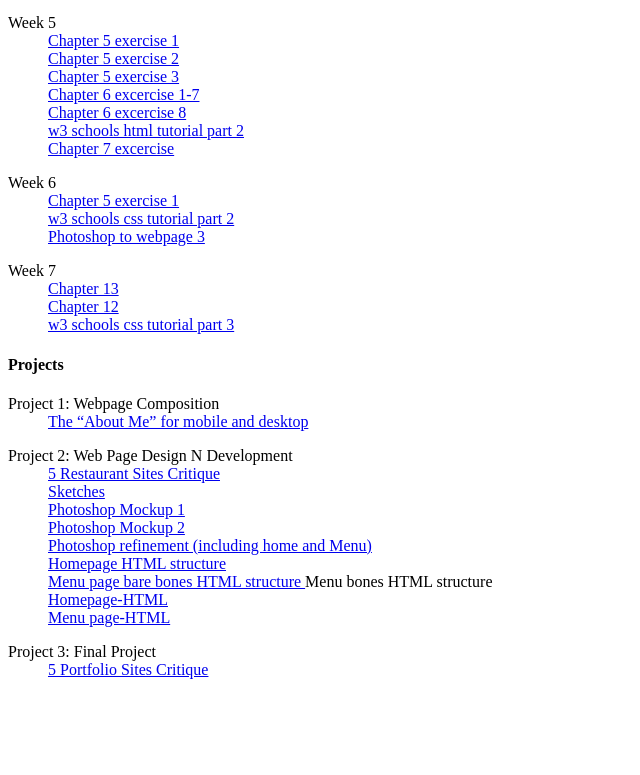
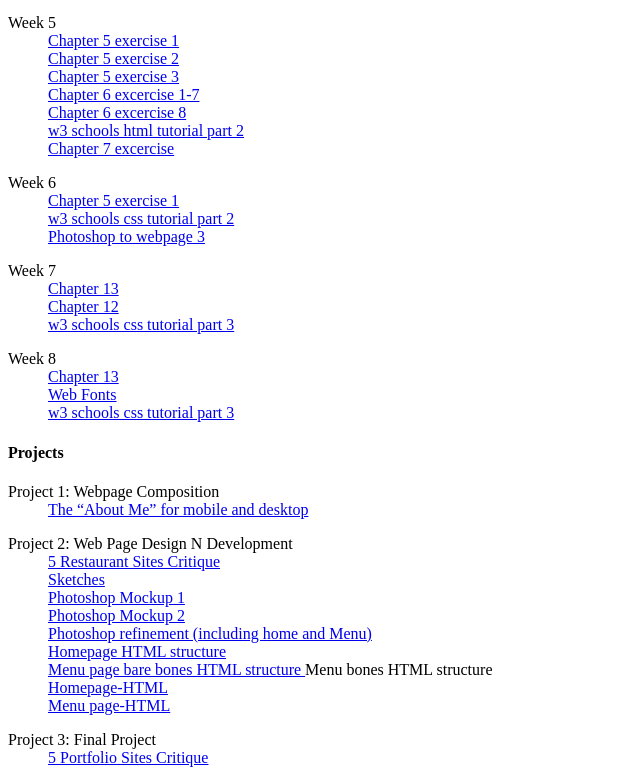
Before and after one commit to alviesarker/alvie, a plain HTML site: page weekly/index.html in a window 1280 px wide. Shown: the part 565-1340 px from the top of the page, without its empty margins (0-640 px from the left). Before the commit the page ends 1252 px from the top, so only its background shows below. Drawn offline with Linux system fonts and the light colour scheme.

Commit message:
Update index.html

```diff
--- a/weekly/index.html
+++ b/weekly/index.html
@@ -69,7 +69,12 @@
 <dd><a href=w7/w3schoolspart3.jpg>w3 schools css tutorial part 3 </a></dd>
 </dl>
 
-
+ <dl>
+<dt>Week 8</dt>
+<dd><a href=w7/summermenu.html>Chapter 13 </a></dd>
+<dd><a href=w8/index.html>Web Fonts </a></dd>
+<dd><a href=w7/w3schoolspart3.jpg>w3 schools css tutorial part 3 </a></dd>
+</dl>
 
 </div><!-- weekly ends-->
 <div id="project">
```
